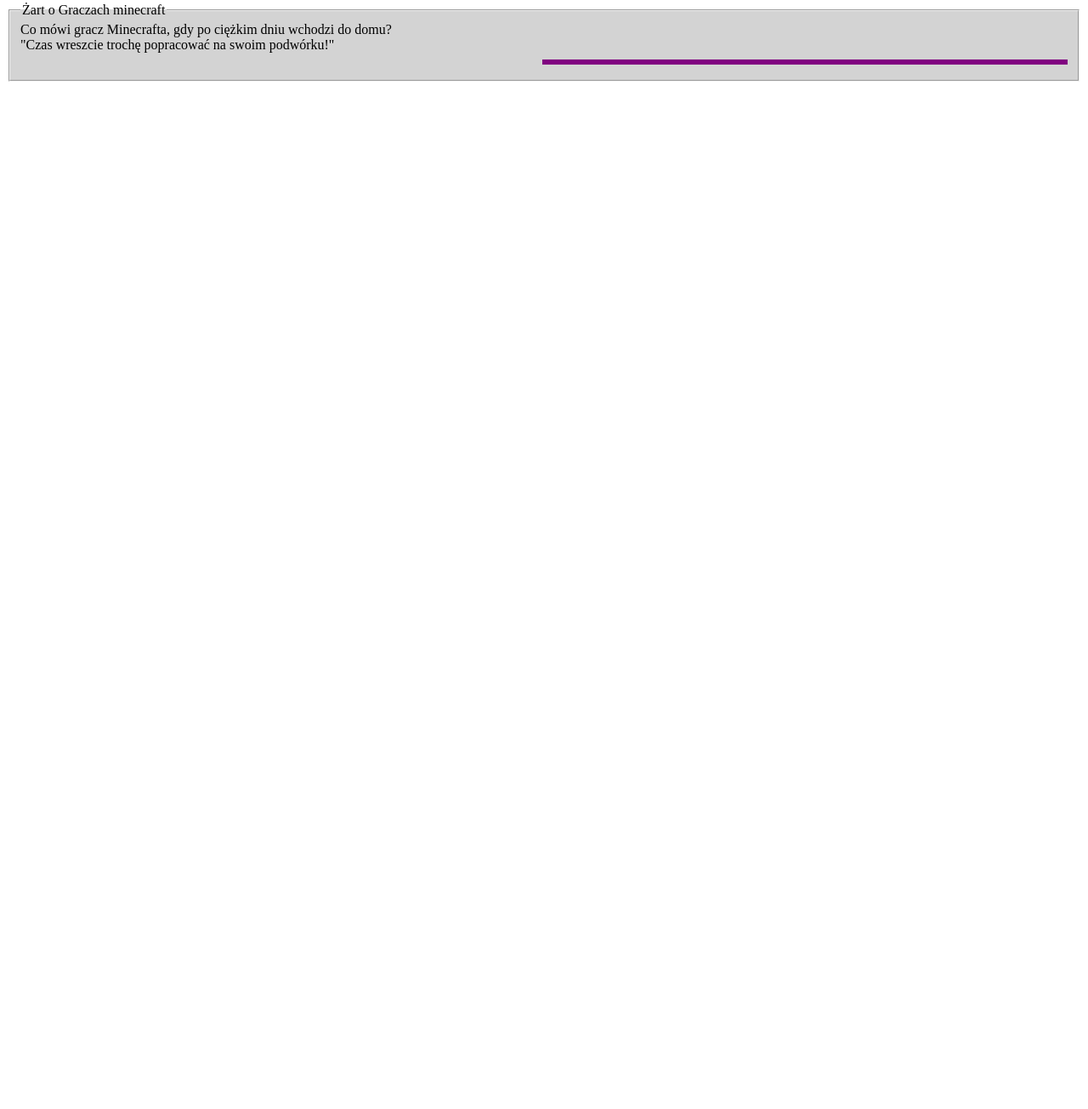
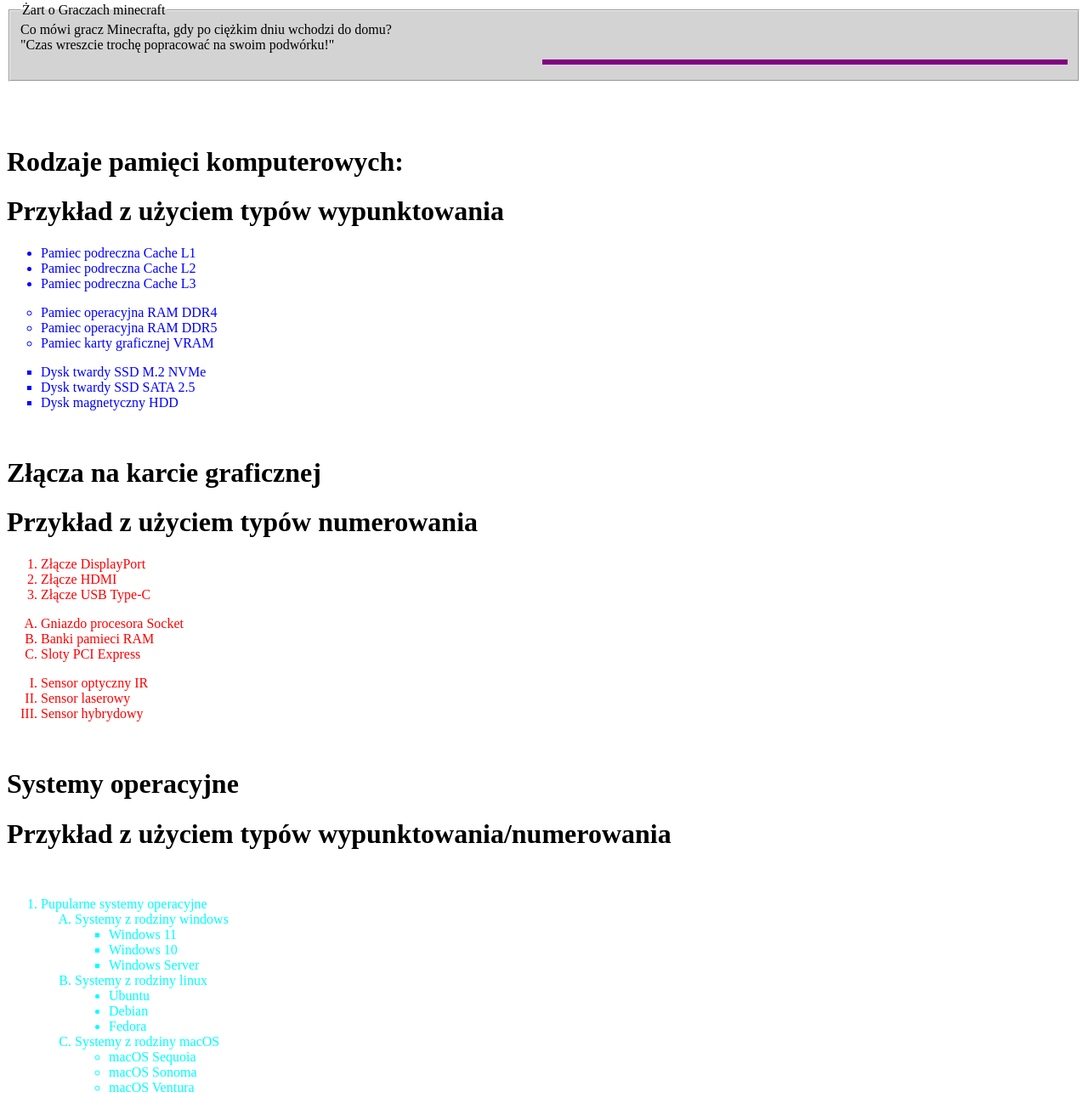
Before and after one commit to Adixon123132/StronaInternetowa, a plain HTML site: page index.html in a window 1280 px wide. Shown: the part 2369-3674 px from the top of the page at 85% size. Before the commit the page ends 2473 px from the top, so only its background shows below. Drawn offline with Linux system fonts and the light colour scheme.

Commit message:
Refactor index.html with additional content and structure

```diff
--- a/index.html
+++ b/index.html
@@ -1,4 +1,4 @@
-<!DOCTYPE html>
+ <!DOCTYPE html>
 <html lang="pl-PL">
 <head>
     <meta charset="utf-8">
@@ -51,6 +51,76 @@
         "Czas wreszcie trochę popracować na swoim podwórku!" <br>
         <hr size="6" width="50%" align="right" color="purple">
     </fieldset>
+<br><br><br>
+	<h1> Rodzaje pamięci komputerowych:</h1>
+	<h1> Przykład z użyciem typów wypunktowania</h1>
+<font color="blue">
+<UL TYPE=disc>
+	<LI> Pamiec podreczna Cache L1
+	<LI> Pamiec podreczna Cache L2
+	<LI> Pamiec podreczna Cache L3
+</UL>
+<UL TYPE=circle>
+	<LI> Pamiec operacyjna RAM DDR4
+	<LI> Pamiec operacyjna RAM DDR5
+	<LI> Pamiec karty graficznej VRAM
+</UL>
+<UL TYPE=square>
+	<LI> Dysk twardy SSD M.2 NVMe
+	<LI> Dysk twardy SSD SATA 2.5
+	<LI> Dysk magnetyczny HDD
+</UL>
+<br>
+</font>
+	<h1> Złącza na karcie graficznej</h1>
+	<h1> Przykład z użyciem typów numerowania</h1>
+<font color="red">
+	<OL TYPE=1 START=1>
+		<LI> Złącze DisplayPort
+		<LI> Złącze HDMI
+		<LI> Złącze USB Type-C
+	</OL>
+	<OL TYPE=A START=1>
+		<LI> Gniazdo procesora Socket
+		<LI> Banki pamieci RAM
+		<LI> Sloty PCI Express
+	</OL>
+	<OL TYPE=I START=1>
+		<LI> Sensor optyczny IR
+		<LI> Sensor laserowy
+		<LI> Sensor hybrydowy
+	</OL>
+</OL>
+</font>
+<br>
+<h1> Systemy operacyjne </h1>
+<h1> Przykład z użyciem typów wypunktowania/numerowania</h1>
+<br>
+<font color="cyan">
+<OL>
+	<LI> Pupularne systemy operacyjne
+		<OL type=A>
+			<LI> Systemy z rodziny windows
+				<UL type=square>
+					<LI> Windows 11
+					<LI> Windows 10
+					<LI> Windows Server
+				</UL>
+			<LI> Systemy z rodziny linux
+				<UL type=disc>
+					<LI> Ubuntu
+					<LI> Debian
+					<LI> Fedora
+				</UL>
+			<LI> Systemy z rodziny macOS
+				<UL type=circle>
+					<LI> macOS Sequoia
+					<LI> macOS Sonoma
+					<LI> macOS Ventura
+				</UL>
+		</OL>
+</OL>
+</font>
 
 </body>
 </html>
```
